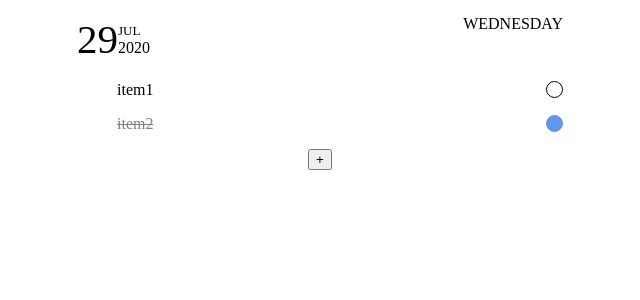
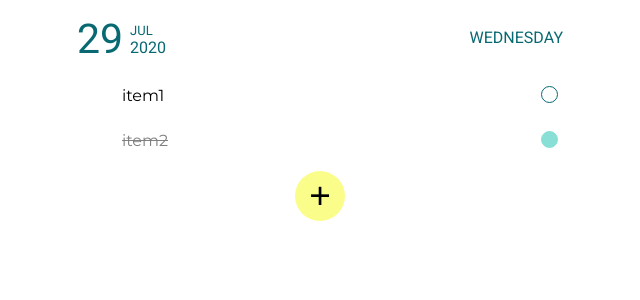
Before and after one commit to maarikamarkus/emptyTrial, a Vue app in the folder todo-practical10/: page / in a window 1280 px wide. Shown: the top 300 px of the page, without its empty margins (320-960 px from the left). Built offline with nearby package versions, Linux system fonts and the light colour scheme.

Commit message:
improved design

```diff
--- a/todo-practical10/public/index.html
+++ b/todo-practical10/public/index.html
@@ -6,6 +6,7 @@
     <meta name="viewport" content="width=device-width,initial-scale=1.0">
     <link rel="icon" href="<%= BASE_URL %>favicon.ico">
     <title><%= htmlWebpackPlugin.options.title %></title>
+    <link href="https://fonts.googleapis.com/css2?family=Montserrat&family=Roboto&display=swap" rel="stylesheet">
   </head>
   <body>
     <noscript>
--- a/todo-practical10/src/App.vue
+++ b/todo-practical10/src/App.vue
@@ -29,10 +29,12 @@ export default {
 
 <style>
 #app {
+  font-family: 'Montserrat', sans-serif;
   width: 500px;
   left: 50%;
   margin-left: -250px;
   position: relative;
+  color: #086972;
 }
 
 #innerApp {
--- a/todo-practical10/src/components/Footer.vue
+++ b/todo-practical10/src/components/Footer.vue
@@ -54,5 +54,21 @@ export default {
 
 .footer button {
     cursor: pointer;
+    width: 50px;
+    height: 50px;
+    font-size: 37px;
+    border: none;
+    border-radius: 100%;
+    background-color: #fbfd8a;
+    transition: box-shadow 0.65s ease;
+}
+
+.footer button:hover {
+    box-shadow: 0px 0px 10px 2px #086972;
+}
+
+#addItem {
+    font-family: 'Montserrat', sans-serif;
+    font-size: 20px;
 }
 </style>
--- a/todo-practical10/src/components/Header.vue
+++ b/todo-practical10/src/components/Header.vue
@@ -31,6 +31,7 @@ export default {
 .date {
     height: 50px;
     text-transform: uppercase;
+    font-family: 'Roboto', sans-serif;
 }
 
 #dayOfMonth, #dayOfWeek, #secondColumn {
@@ -40,6 +41,7 @@ export default {
 #dayOfMonth {
     font-size: 41px;
     height: 100%;
+    margin-right: 7px;
 }
 
 #month {
@@ -47,7 +49,7 @@ export default {
 }
 
 #dayOfWeek {
-    top: 20px;
+    margin-top: 13px;
     float: right;
 }
 </style>
--- a/todo-practical10/src/components/Items.vue
+++ b/todo-practical10/src/components/Items.vue
@@ -43,6 +43,7 @@ export default {
 <style>
 .listRow {
     cursor: pointer;
+    padding: 5px;
 }
 
 .items ul li {
@@ -57,20 +58,22 @@ export default {
 }
 
 .checkBubble {
-    border:1px solid black;
+    border:1px solid #086972;
     border-radius: 100%;
     width: 15px;
     height: 15px;
     display: inline-block;
-    /*right: 10%;
-    position: absolute; */
     float: right;
     transition: all 0.75s ease;
 }
 
+.checkBubble:hover {
+    box-shadow: 0px 0px 10px 2px #086972;
+}
+
 .items .checkBubble.checked{
-    background-color: cornflowerblue;
-    border-color: cornflowerblue;
+    background-color: #87dfd6;
+    border-color: #87dfd6;
 }
 
 </style>
```
